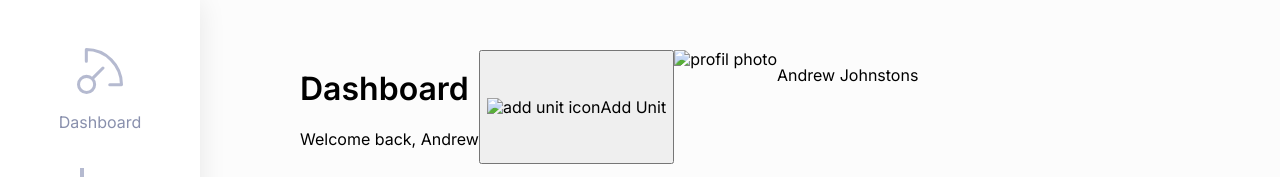
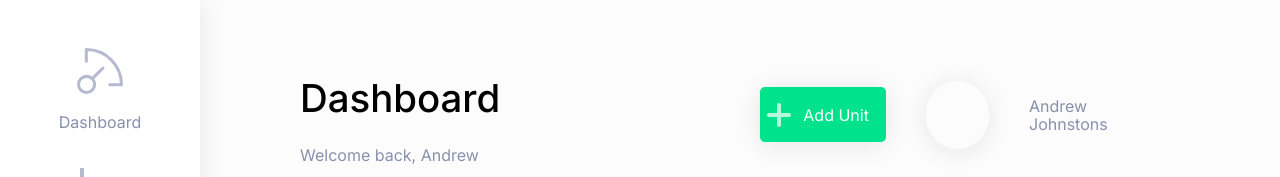
Before and after one commit to RJ135/Dashboard, a plain HTML site: page index.html in a window 1280 px wide. Shown: the top 177 px of the page. Drawn offline with Linux system fonts and the light colour scheme.

Commit message:
header done, align content divs need minor fixes

```diff
--- a/css/_mixins.scss
+++ b/css/_mixins.scss
@@ -29,7 +29,7 @@
 
 @mixin photo{
     box-shadow: $color-shadow;
-    border-radius: 50%;
+    border-radius: 68px;
 }
 
 @mixin currency{
--- a/css/style.scss
+++ b/css/style.scss
@@ -32,7 +32,7 @@ a{
 .main{
     margin: 50px 100px auto;
 }
-
+//====Side Menu====
 .sideMenu{
     @include white-block;
     display: flex;
@@ -77,33 +77,97 @@ a{
 }
 
 
+//====Header====
 .header{
     display: flex;
     flex-direction: row;
+    align-items: center;
+    //====div title box====
+    &__titleBox{
+        display: block;
+        width: 100%;
+    }
+    &__title{
+        font-weight: 500;
+        font-size: 2.4em;
+    }
+    &__subtitle{
+        color: $color-text-secondary;
+    }
+
+    //====div status====
+    &__status{
+        display: flex;
+        flex-direction: row;
+        align-content: center;
+        align-items: center;
+        justify-content: flex-end;
+        color: $color-text-secondary;
+        width: 100%;
+        > * {
+            margin: auto 20px;
+        }
+    }
+    &__button{
+        @include button;
+        cursor: pointer;
+        display: flex;
+        align-items: center;
+        justify-content: space-around;
+        height: 55px;
+        width: 135px;
+        border: none;
+        transition: all 0.4s ease 0s;
+        transform: scale(1);
+        p{
+            padding: 0 10px ;
+        }
+
+        &:hover{
+            transform: scale(1.03);
+            letter-spacing: 1px;
+            transition: all 0.4s ease 0s;
+        }
+    }
+    &__addUnitIcon{
+        height: 24px;
+        width: 24px;
+    }
+    &__photo{
+        @include photo;
+        cursor: pointer;
+        width: 68px;
+        height: 68px;
+        background-color: $color-main-bg;
+    }
 }
 
+
+//====Overview====
 .overview{
     display: flex;
     flex-direction: row;
 }
 
+//====Countries====
 .countries{
     @include white-block;
     display: flex;
     flex-direction: row;
 }
-
+//====Container of Team Members and Comparison====
 .container{
     display: flex;
 }
 
+//====teamMembers====
 .teamMembers{
     flex-basis: 50%;
     &__card{
         @include white-card;
     }
 }
-
+//====comparison====
 .comparison{
     flex-basis:50%;
     &__card{
--- a/index.html
+++ b/index.html
@@ -59,7 +59,7 @@
                     <path d="M28.75 10.02l10.22 10.22-10.22 10.218" />
                     <path
                         d="M38.97 20.23H11.72m6.8 18.74H4.906c-.904 0-1.77-.36-2.4-.998s-.998-1.506-.997-2.4V4.906A3.41 3.41 0 0 1 4.906 1.5H18.53" />
-                    </svg>
+                </svg>
                 <p class="sideMenu__text">Logout</p>
             </a>
         </nav>
@@ -72,10 +72,18 @@
                     <h1 class="header__title">Dashboard</h1>
                     <p class="header__subtitle">Welcome back, Andrew</p>
                 </div>
-                <button class="header__button"><img src="" alt="add unit icon" class="header__addUnitIcon">Add
-                    Unit</button>
-                <img src="" alt="profil photo" class="header__photo">
-                <p class="header__name">Andrew Johnstons</p>
+                <div class="header__status">
+                    <button class="header__button">
+                        <svg class="header__addUnitIcon" xmlns="http://www.w3.org/2000/svg"
+                            xmlns:v="https://vecta.io/nano">
+                            <path d="M22,10H14V2a2,2,0,1,0-4,0v8H2a2,2,0,0,0,0,4h8v8a2,2,0,1,0,4,0V14h8a2,2,0,1,0,0-4Z"
+                                fill="#fff" opacity=".7" /></svg>
+                        <p>Add
+                            Unit</p>
+                    </button>
+                    <div class="header__photo"></div>
+                    <p class="header__name">Andrew Johnstons</p>
+                </div>
             </header>
 
             <!-- OVERVIEW SECTION -->
```
Also changed, not shown: css/style.css, 1 other file.
